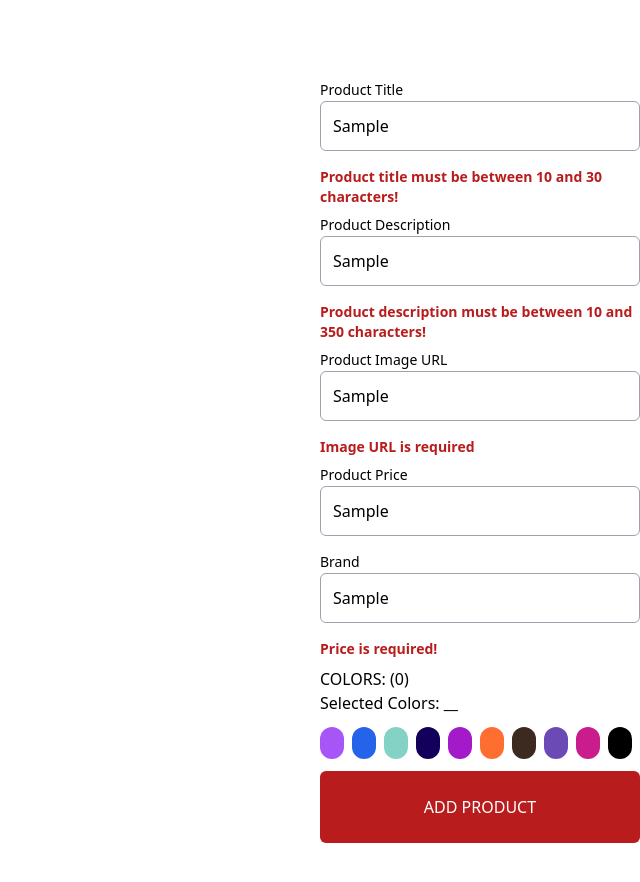
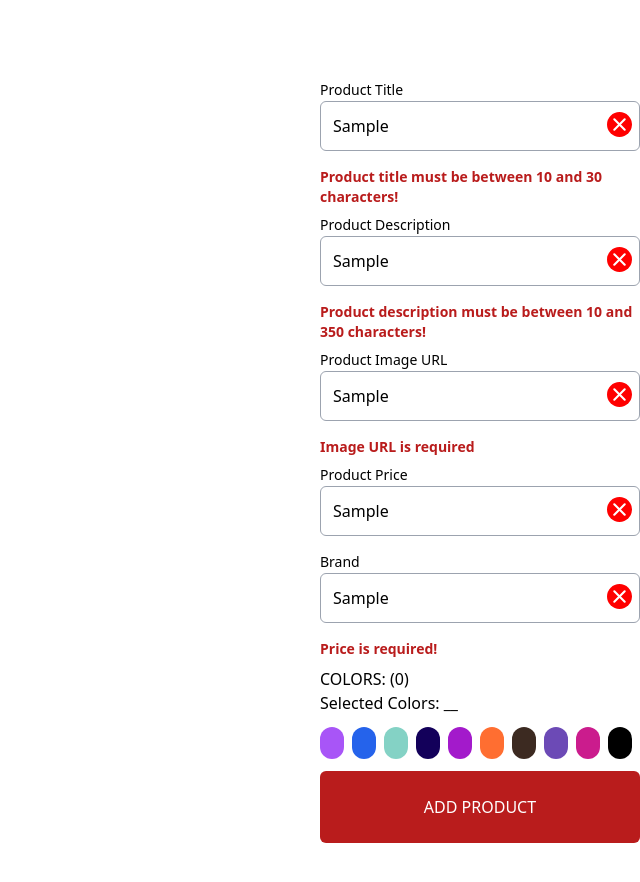
Before and after one commit to codeawy/guru-reactjs-course-project-1, a React (Vite) app: page / in a window 1280 px wide. Both pictures are taken after typing "Sample", "Sample", "Sample", "Sample", "Sample" into the empty fields and a click on the input "add product". Shown: the top 882 px of the page, without its empty margins (640-1280 px from the left). Built offline with nearby package versions, Linux system fonts and the light colour scheme.

Commit message:
clear icon

```diff
--- a/src/App.jsx
+++ b/src/App.jsx
@@ -58,6 +58,7 @@ const App = () => {
     e.preventDefault();
 
     setErrors(productDataValidation(product));
+
     if (Object.keys(productDataValidation(product)).length) {
       setIsError(true);
       return;
@@ -99,6 +100,7 @@ const App = () => {
         id={label}
         value={product[name]}
         onChange={changeHandler}
+        onClear={() => setProduct({ ...product, [name]: "" })}
       />
       <ErrorMessage msg={errors[name]} />
     </div>
@@ -141,7 +143,6 @@ const App = () => {
           <FormSubmitBtn isError={isError} />
         </form>
       </div>
-      {/* O(1)  */}
       <Modal modalIsOpen={modalIsOpen} closeModal={closeModal} data={productList[temProductIdx]} />
     </div>
   );
--- a/src/shared/ErrorMessage/ErrorMessage.jsx
+++ b/src/shared/ErrorMessage/ErrorMessage.jsx
@@ -1,5 +1,5 @@
 const ErrorMessage = ({ msg = "" }) => {
-  return <p className="mb-2 text-red-700 font-semibold text-sm">{msg}</p>;
+  return msg ? <p className="mb-2 text-red-700 font-semibold text-sm">{msg}</p> : null;
 };
 
 export default ErrorMessage;
--- a/src/shared/FormInput/FormInput.jsx
+++ b/src/shared/FormInput/FormInput.jsx
@@ -1,15 +1,18 @@
+import CloseIcon from "../../components/svg/CloseIcon";
+
 const FormInput = ({
   label = "",
   id = "",
   type = "text",
   name = "",
   value = "",
-  onChange = () => {},
   isDisabled = false,
   isRequired = false,
+  onChange = () => {},
+  onClear,
 }) => {
   return (
-    <div className="mb-4 flex flex-col">
+    <div className="mb-4 flex flex-col relative">
       <label htmlFor={id} className="mb-[1px] font-medium text-sm">
         {label}
       </label>
@@ -19,10 +22,15 @@ const FormInput = ({
         id={id}
         disabled={isDisabled}
         required={isRequired}
-        className="outline-0 border-[1px] border-gray-400 rounded-md pl-3 py-3 text-md"
+        className=" outline-0 border-[1px] border-gray-400 rounded-md pl-3 py-3 text-md"
         value={value}
         onChange={onChange}
       />
+      {value ? (
+        <span className="absolute top-[45%] right-2 cursor-pointer" onClick={onClear}>
+          <CloseIcon />
+        </span>
+      ) : null}
     </div>
   );
 };
--- a/src/shared/Modal/Modal.jsx
+++ b/src/shared/Modal/Modal.jsx
@@ -1,4 +1,3 @@
-import { useState } from "react";
 import ReactModal from "react-modal";
 
 const customStyles = {
```
